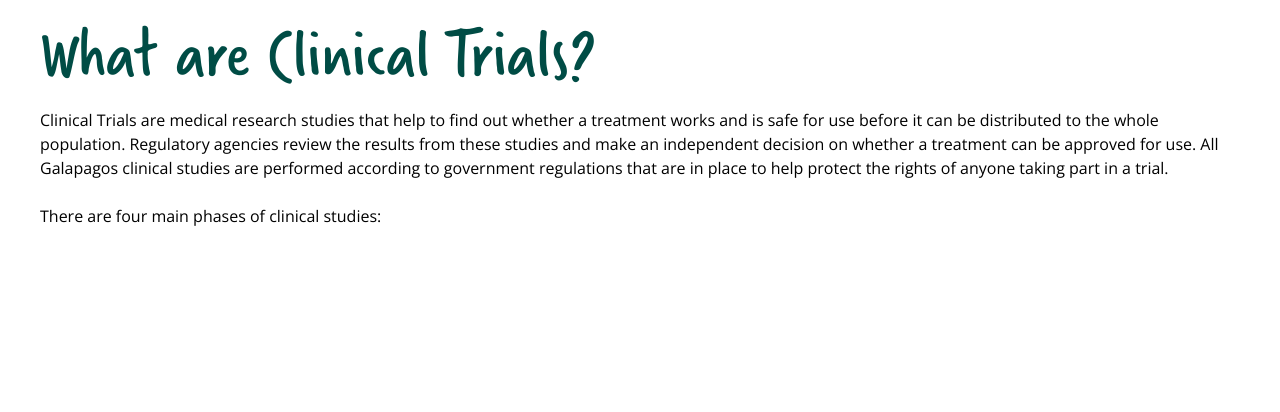
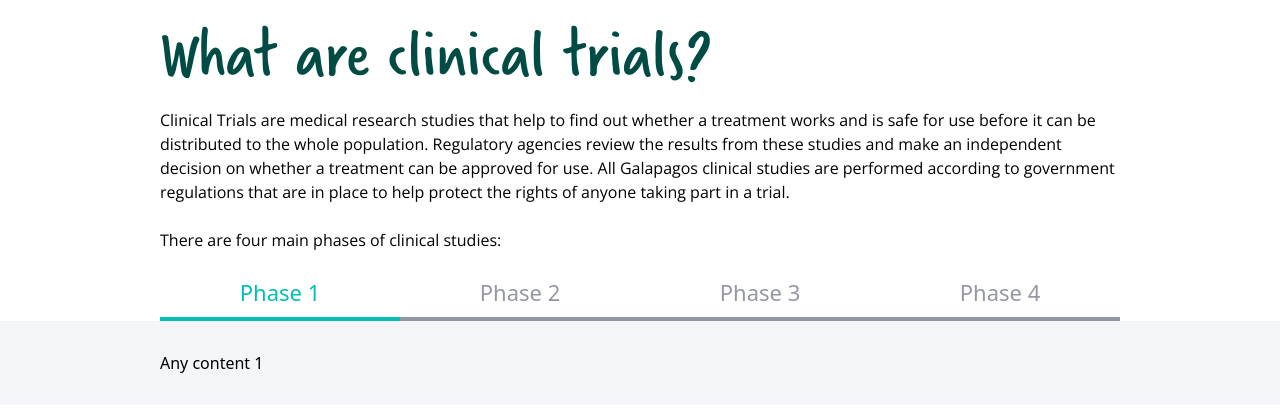
Before and after one commit to ishtiyak98/BSS-Frontend, a React (Vite) app: page / in a window 1280 px wide. Shown: the top 412 px of the page. Built offline with nearby package versions, Linux system fonts and the light colour scheme.

Commit message:
react-tab with custom css

```diff
--- a/package.json
+++ b/package.json
@@ -12,6 +12,7 @@
   "dependencies": {
     "react": "^18.2.0",
     "react-dom": "^18.2.0",
+    "react-tabs": "^6.0.1",
     "sass": "^1.63.6"
   },
   "devDependencies": {
--- a/src/components/TabInfo/TabInfo.jsx
+++ b/src/components/TabInfo/TabInfo.jsx
@@ -1,10 +1,12 @@
 import React from "react";
+import { Tab, Tabs, TabList, TabPanel } from "react-tabs";
+
 import "./TabInfo.scss";
 
 function TabInfo() {
   return (
     <section className="tab-info-container">
-      <h2 className="title">What are Clinical Trials?</h2>
+      <h2 className="title">What are clinical trials?</h2>
 
       <p className="para-text">
         Clinical Trials are medical research studies that help to find out
@@ -19,6 +21,30 @@ function TabInfo() {
       <p className="para-text">
         There are four main phases of clinical studies:
       </p>
+      <br />
+      <div className="tab-container">
+        <Tabs>
+          <TabList className="tab-title-container">
+            <Tab>Phase 1</Tab>
+            <Tab>Phase 2</Tab>
+            <Tab>Phase 3</Tab>
+            <Tab>Phase 4</Tab>
+          </TabList>
+
+          <TabPanel>
+            <div>Any content 1</div>
+          </TabPanel>
+          <TabPanel>
+            <div>Any content 2</div>
+          </TabPanel>
+          <TabPanel>
+            <div>Any content 3</div>
+          </TabPanel>
+          <TabPanel>
+            <div>Any content 4</div>
+          </TabPanel>
+        </Tabs>
+      </div>
     </section>
   );
 }
--- a/src/components/TabInfo/TabInfo.scss
+++ b/src/components/TabInfo/TabInfo.scss
@@ -1,15 +1,75 @@
-.tab-info-container{
-    width: 1200px;
-    margin: 0 auto;
+@import "../../responsive.scss";
 
-    .title{
-        font-family: "VerveineRegular";
-        font-size: 72px;
-        color: #004C45;
+.tab-info-container {
+//   max-width: 1200px;
+//   margin: 0 auto;
+//   padding: 0px 160px;
+
+  .title {
+    font-family: "VerveineRegular";
+    font-size: 72px;
+    color: #004c45;
+    padding: 0px 0px;
+
+    @include lg{
+        padding: 0px 160px;
+    }
+  }
+
+  .para-text {
+    font-family: "Open Sans", sans-serif;
+    font-size: 16px;
+    padding: 0px 0px;
+
+    @include lg{
+        padding: 0px 160px;
+    }
+  }
+
+  .tab-title-container {
+    display: flex;
+    justify-content: space-between;
+    padding: 0px 0px;
+
+    @include lg{
+        padding: 0px 160px;
     }
 
-    .para-text{
-        font-family: 'Open Sans', sans-serif;
-        font-size: 16px;
+    .react-tabs__tab {
+      width: 280px;
+      color: #9497a2;
+      font-size: 22px;
+      font-weight: 500;
+      text-align: center;
+      padding-bottom: 8px;
+      cursor: pointer;
+      border: none z;
+      border-bottom: 4px solid #9497a2;
+      outline: none;
+      -webkit-user-select: none; /* Safari */
+      -ms-user-select: none; /* IE 10 and IE 11 */
+      user-select: none; /* Standard syntax */
     }
+    .react-tabs__tab--selected {
+      color: #00bfb2;
+      border-bottom: 4px solid #00bfb2;
+      border-radius: 0px;
+    }
+  }
+
+  .react-tabs__tab-panel {
+    background-color: #F3F5F8;
+    padding: 0px 0px;
+
+    @include lg{
+        padding: 0px 160px;
+    }
+    div{
+        padding: 0px 0px;
+
+        @include lg{
+            padding: 30px 0px;
+        }
+    }
+  }
 }
--- a/src/index.scss
+++ b/src/index.scss
@@ -9,7 +9,6 @@
     src: url("/src/assets/font/VerveineRegular.TTF");
 }
 
-
 .hand-font{
     font-family: "VerveineRegular";
     color: green;
```
Also changed, not shown: 1 other file (tests, documents, lock files or other folders).
